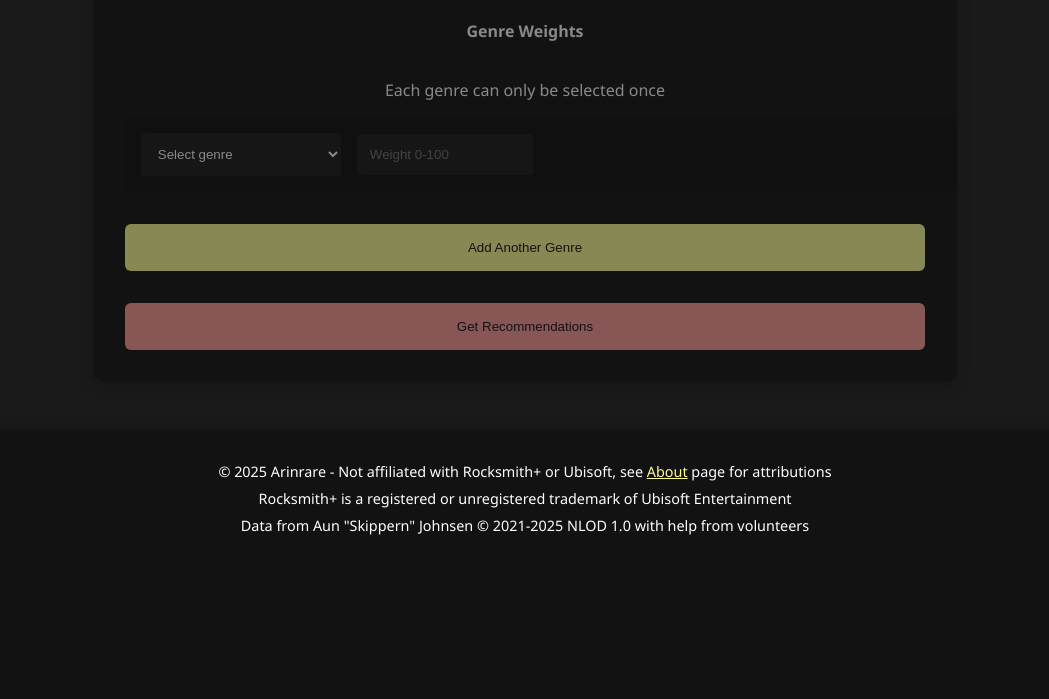
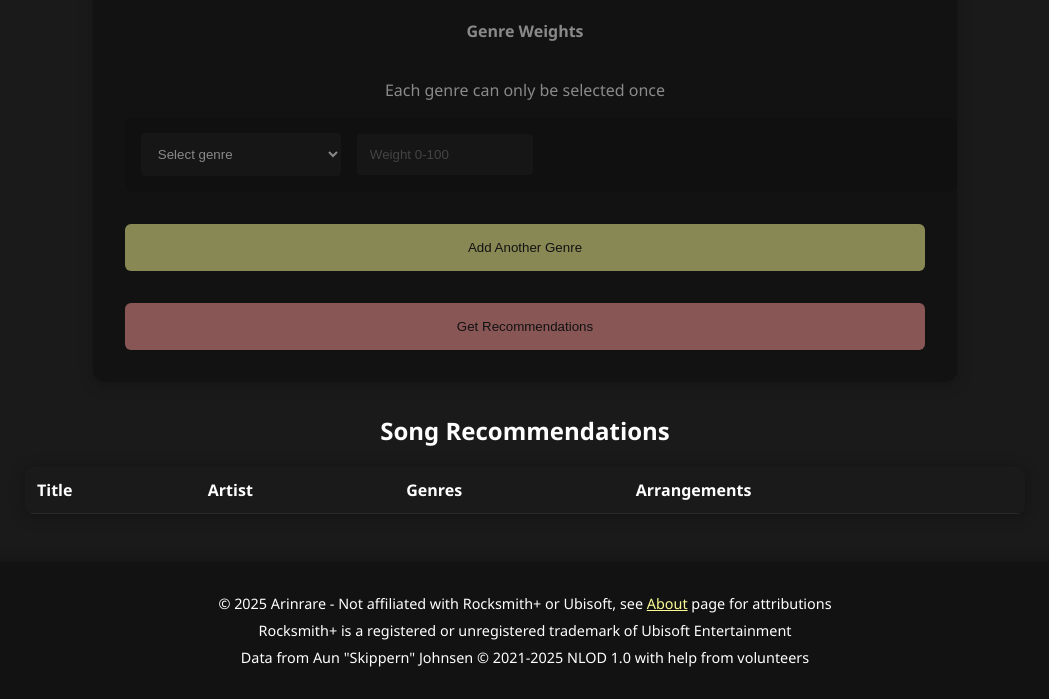
Before and after one commit to arinrare/vercel-rocksmith-plus, a Flask app: page /recommendations in a window 1280 px wide. Shown: the part 685-1384 px from the top of the page, without its empty margins (115-1164 px from the left). Before the commit the page ends 1220 px from the top, so only its background shows below. Run offline with Flask 2, Linux system fonts and the light colour scheme; lists and menus that the app fills with data are empty.

Commit message:
Added a basic fetch of 20 songs for genre weights. Only works locally for now

```diff
--- a/src/app.py
+++ b/src/app.py
@@ -1,9 +1,15 @@
 from flask import Flask, render_template
-import os
+from .api.get_songs_by_weighted import api_songs_weighted
+import logging
 
 app = Flask(__name__)
 app.static_folder = 'static'
 app.template_folder = 'templates'
+app.debug = True
+
+# Configure logging
+logging.basicConfig(level=logging.DEBUG)
+logger = logging.getLogger(__name__)
 
 @app.route('/')
 def index():
@@ -22,5 +28,8 @@ def recommendations():
 def about():
     return render_template('about.html')
 
+# Register the API blueprint
+app.register_blueprint(api_songs_weighted)
+
 if __name__ == '__main__':
     app.run(debug=True)
--- a/src/static/css/style.css
+++ b/src/static/css/style.css
@@ -415,6 +415,75 @@ footer a:hover {
     align-self: center;
 }
 
+/* Recommended songs styles */
+.table-wrapper {
+    background: var(--darker-bg);
+    max-height: 600px;
+    overflow-y: auto;
+    border-radius: 8px;
+    box-shadow: 0 2px 15px rgba(0, 0, 0, 0.3);
+    margin: 20px 0;
+}
+
+#songs-table {
+    width: 100%;
+    border-collapse: collapse;
+    background: var(--darker-bg);
+    color: var(--text-color);
+}
+
+#songs-table thead {
+    position: sticky;
+    top: 0;
+    background: var(--dark-bg);
+    color: var(--text-color);
+}
+
+#songs-table th,
+#songs-table td {
+    padding: 12px;
+    text-align: left;
+    border-bottom: 1px solid rgba(255, 255, 255, 0.1);
+    color: var(--text-color);
+}
+
+#songs-table tbody tr:nth-child(even) {
+    background-color: var(--dark-bg);
+}
+
+#songs-table tbody tr:hover {
+    background-color: rgba(255, 255, 255, 0.1);
+}
+
+/* Loading and error states */
+.loading, .error, .no-results {
+    padding: 20px;
+    text-align: center;
+    color: #666;
+}
+
+.error {
+    color: #d32f2f;
+}
+
+/* Scrollbar styling */
+.table-wrapper::-webkit-scrollbar {
+    width: 8px;
+}
+
+.table-wrapper::-webkit-scrollbar-track {
+    background: #f1f1f1;
+}
+
+.table-wrapper::-webkit-scrollbar-thumb {
+    background: #888;
+    border-radius: 4px;
+}
+
+.table-wrapper::-webkit-scrollbar-thumb:hover {
+    background: #555;
+}
+
 /* Footer styles */
 .main-footer {
     background-color: var(--darker-bg);
--- a/src/templates/recommendations.html
+++ b/src/templates/recommendations.html
@@ -156,5 +156,115 @@
                 <button type="submit" class="submit-btn">Get Recommendations</button>
             </form>
         </div>
+        <div class="recommendations-container">
+            <h2>Song Recommendations</h2>
+            <div class="table-wrapper">
+                <table id="songs-table">
+                    <thead>
+                        <tr>
+                            <th>Title</th>
+                            <th>Artist</th>
+                            <th>Genres</th>
+                            <th>Arrangements</th>
+                        </tr>
+                    </thead>
+                    <tbody id="songs-grid">
+                        <!-- Songs will be loaded here -->
+                    </tbody>
+                </table>
+            </div>
+        </div>
     </section>
+    <script>
+        // Form submission handlers
+        document.getElementById('bandForm').addEventListener('submit', handleFormSubmit);
+        document.getElementById('genreForm').addEventListener('submit', handleFormSubmit);
+
+        function handleFormSubmit(e) {
+            e.preventDefault();
+
+            // Check if any genre has a weight
+            let hasWeight = false;
+            if (e.target.id === 'genreForm') {
+                const weights = e.target.querySelectorAll('input[type="number"]');
+                weights.forEach(weight => {
+                    if (weight.value > 0) hasWeight = true;
+                });
+
+                if (!hasWeight) {
+                    alert('Please add at least one genre with a weight greater than 0');
+                    return;
+                }
+            }
+
+            // Clear existing songs
+            const grid = document.getElementById('songs-grid');
+            grid.innerHTML = '<div class="loading">Loading recommendations...</div>';
+
+            // Get form data
+            const formData = new FormData(e.target);
+            const data = {
+                formType: e.target.id,
+                genres: []
+            };
+
+            if (e.target.id === 'genreForm') {
+                // Process genre weights
+                const genreInputs = e.target.querySelectorAll('.genre-input');
+                genreInputs.forEach(input => {
+                    const genre = input.querySelector('select').value;
+                    const weight = input.querySelector('input[type="number"]').value;
+                    if (genre && weight > 0) {
+                        data.genres.push({ genre, weight });
+                    }
+                });
+            } else {
+                // Process band form
+                const bandInputs = e.target.querySelectorAll('.band-input');
+                bandInputs.forEach(input => {
+                    const band = input.querySelector('input[type="text"]').value;
+                    const primary = input.querySelector('.primary-genre').value;
+                    const secondary = input.querySelector('.secondary-genre').value;
+                    const tertiary = input.querySelector('.tertiary-genre').value;
+                    if (band && primary) {
+                        data.genres.push({
+                            band,
+                            genres: [primary, secondary, tertiary].filter(Boolean)
+                        });
+                    }
+                });
+            }
+
+            // Fetch recommendations
+            fetch('/api/songs_weighted', {
+                method: 'POST',
+                headers: {
+                    'Content-Type': 'application/json'
+                },
+                body: JSON.stringify(data)
+            })
+            .then(response => response.json())
+            .then(songs => {
+                grid.innerHTML = ''; // Clear loading message
+                if (songs.length === 0) {
+                    grid.innerHTML = '<div class="no-results">No recommendations found</div>';
+                    return;
+                }
+                songs.forEach(song => {
+                    grid.innerHTML += `
+                        <tr>
+                            <td>${song.title}</td>
+                            <td>${song.artist}</td>
+                            <td>${song.genres || '-'}</td>
+                            <td>${song.arrangements || '-'}</td>
+                        </tr>
+                    `;
+                });
+            })
+            .catch(error => {
+                console.error('Error:', error);
+                grid.innerHTML = '<div class="error">Error loading recommendations</div>';
+            });
+        }
+    </script>
 {% endblock %}
```
Also changed, not shown: api/index.py (deleted, +0 -10 lines), src/api/get_songs_by_weighted.py (added, +84 -0 lines), src/routes/__init__.py (deleted, +0 -11 lines), src/utility/database_connect.py (added, +20 -0 lines).
